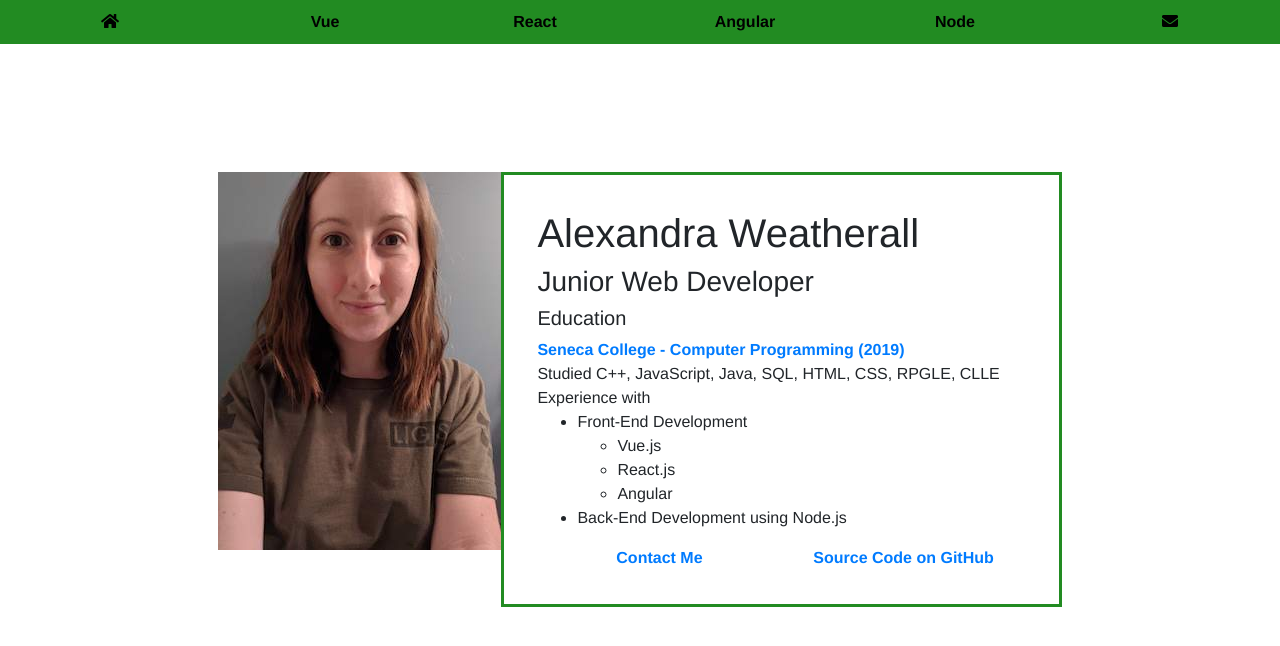
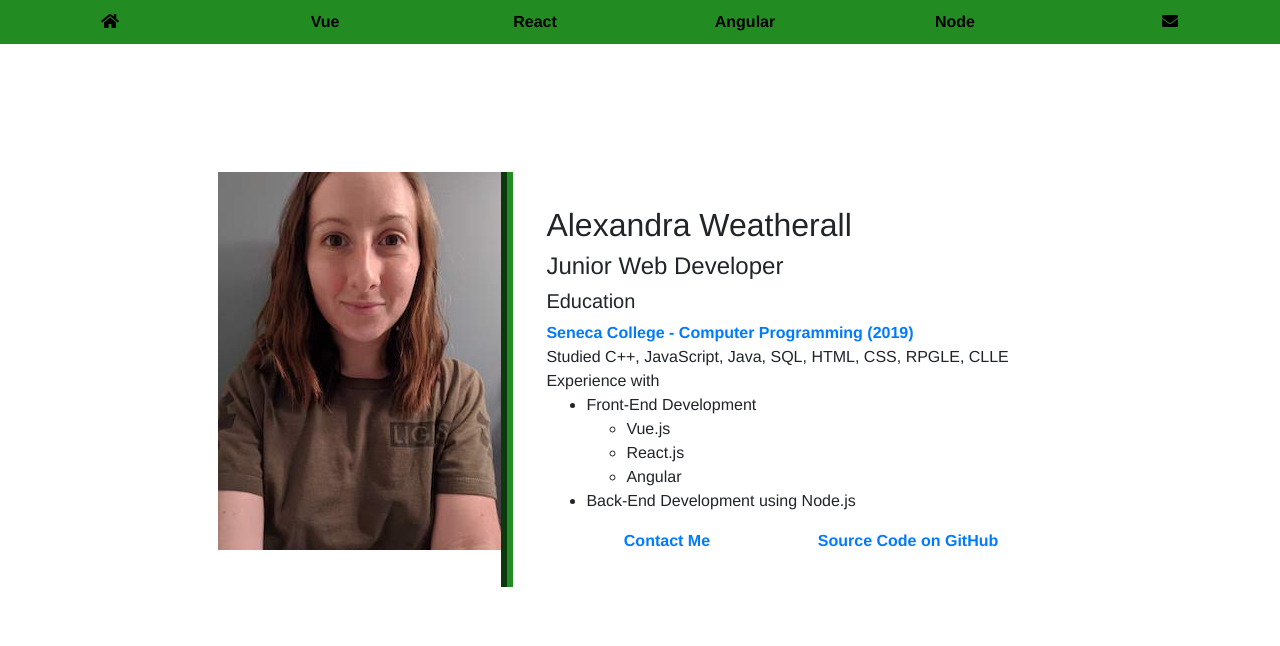
Before and after one commit to aweath01/profile-site, a Vue app: page /#/ in a window 1280 px wide. Shown: the top 646 px of the page. Built offline with nearby package versions, Linux system fonts and the light colour scheme; what vuera would draw is missing.

Commit message:
style changes

```diff
--- a/src/components/Profile.vue
+++ b/src/components/Profile.vue
@@ -4,8 +4,8 @@
          <img src='../assets/profile-pic.jpg' id="photo">
       </div>
       <div id='profile'>
-         <h1>Alexandra Weatherall</h1>
-         <h3>Junior Web Developer</h3>
+         <h2>Alexandra Weatherall</h2>
+         <h4>Junior Web Developer</h4>
          <h5>Education</h5>
          <p>
             <strong><a href='https://www.senecacollege.ca/programs/fulltime/CPD.html' target='_blank'>Seneca College - Computer Programming (2019)</a></strong>
@@ -51,9 +51,9 @@ export default {
 
 #profile{
    flex: 5;
-   border-width: 3px;
-   border-style: solid;
-   border-color: forestgreen;
+   border-left-width: 12px;
+   border-left-style: groove;
+   border-left-color: forestgreen;
    padding: 4%;
    vertical-align: middle;
 }
```
